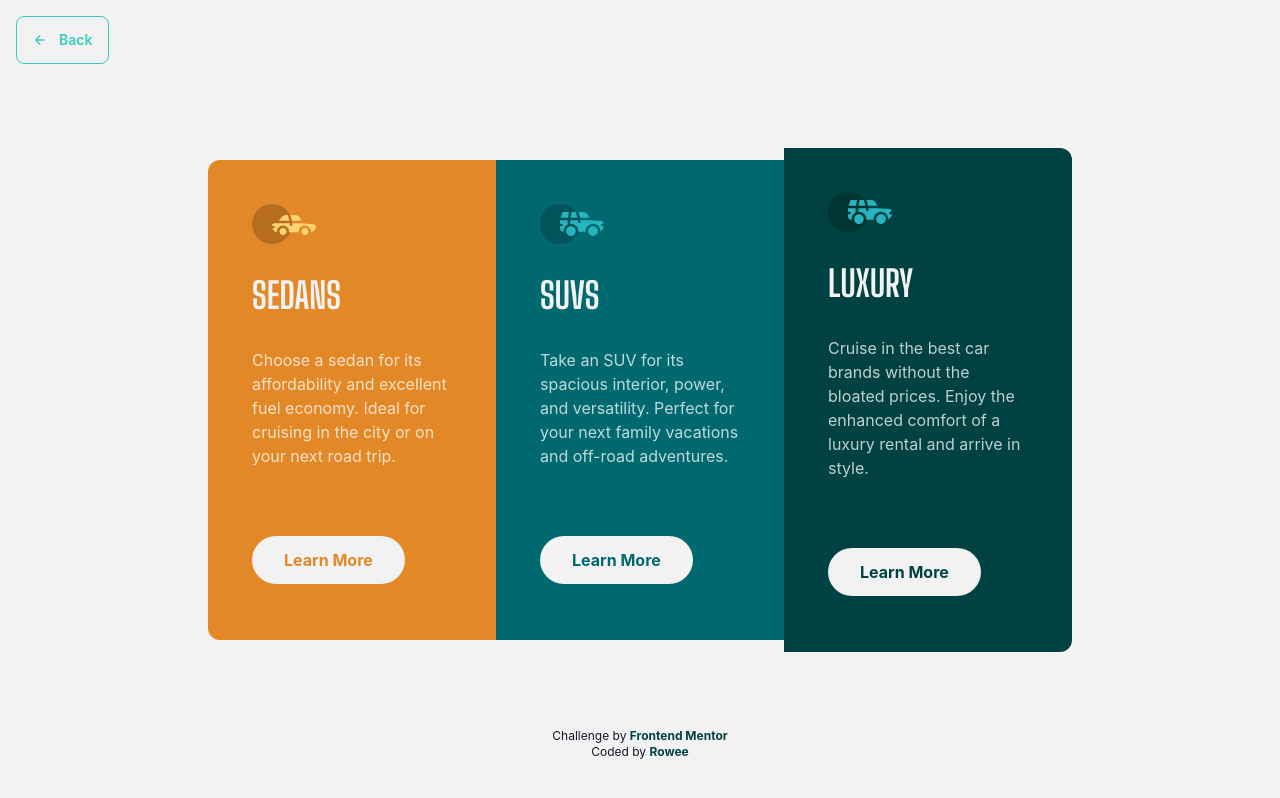
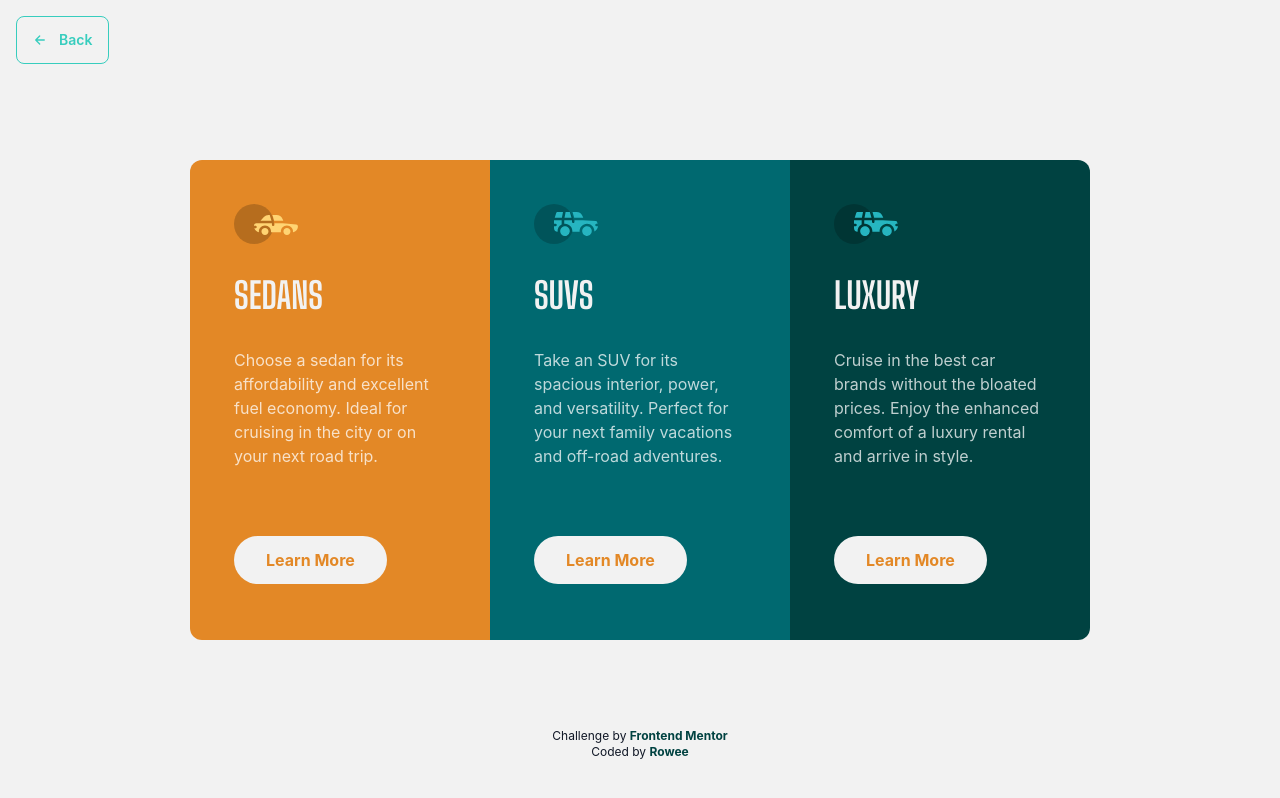
Before and after one commit to Rowee13/fem-solutions-byrowee, a React (Create React App) app: page /fem-3col-card in a window 1280 px wide. Built offline with nearby package versions, Linux system fonts and the light colour scheme; a web font is replaced by a local one.

Commit message:
fix UI of fem challenge 06 - 3 column card

```diff
--- a/src/pages/fem-solutions/Fem3ColCard.jsx
+++ b/src/pages/fem-solutions/Fem3ColCard.jsx
@@ -9,52 +9,50 @@ import {
 
 //-------------------------------------------------------------------
 
+const ColumnCard = ({ columnTitle, description, icon, bgColor, borderRd }) => (
+  <div
+    className={`w-11/12 xs:w-[300px]  text-fem-06-primary-color p-11 ${borderRd} ${bgColor}`}
+  >
+    <img src={icon} alt="icon-sedan" />
+    <h1 className="font-bigshoulder font-extrabold text-4xl uppercase py-8">
+      {columnTitle}
+    </h1>
+    <p className="text-fem-06-secondary-color pb-14">{description}</p>
+    <button className="bg-fem-06-primary-color text-fem-06-orange font-bold px-8 py-3 rounded-full hover:bg-transparent hover:border-2 hover:border-fem-06-primary-color hover:text-fem-06-primary-color my-3">
+      Learn More
+    </button>
+  </div>
+);
+
 const Fem3ColCard = () => {
   return (
     <div className="flex relative bg-fem-06-primary-color h-full py-20 lg:py-0 lg:h-screen w-screen justify-center items-center text-gray-900 overflow-hidden">
-      <div className="flex flex-col lg:flex-row items-center">
-        <div className="w-10/12 md:w-5/12 lg:w-72 bg-fem-06-orange text-fem-06-primary-color p-11 rounded-t-xl lg:rounded-l-xl lg:rounded-r-none">
-          <img src={fem3colIconSedan} alt="icon-sedan" />
-          <h1 className="font-bigshoulder font-extrabold text-4xl uppercase py-8">
-            Sedans
-          </h1>
-          <p className="text-fem-06-secondary-color pb-14">
-            Choose a sedan for its affordability and excellent fuel economy.
-            Ideal for cruising in the city or on your next road trip.
-          </p>
-          <button className="bg-fem-06-primary-color text-fem-06-orange font-bold px-8 py-3 rounded-full hover:bg-transparent hover:border-2 hover:border-fem-06-primary-color hover:text-fem-06-primary-color my-3">
-            Learn More
-          </button>
-        </div>
-
-        <div className="w-10/12 md:w-5/12 lg:w-72 bg-fem-06-dark-cyan1 text-fem-06-primary-color p-11">
-          <img src={fem3colIconSuvs} alt="icon-suvs" />
-          <h1 className="font-bigshoulder font-extrabold text-4xl uppercase py-8">
-            Suvs
-          </h1>
-          <p className="text-fem-06-secondary-color pb-14">
-            Take an SUV for its spacious interior, power, and versatility.
-            Perfect for your next family vacations and off-road adventures.
-          </p>
-          <button className="bg-fem-06-primary-color text-fem-06-dark-cyan1 font-bold px-8 py-3 rounded-full hover:bg-transparent hover:border-2 hover:border-fem-06-primary-color hover:text-fem-06-primary-color hover:translate-0 my-3">
-            Learn More
-          </button>
-        </div>
-
-        <div className="w-10/12 md:w-5/12 lg:w-72 bg-fem-06-dark-cyan2 text-fem-06-primary-color p-11 rounded-b-xl lg:rounded-r-xl lg:rounded-l-none">
-          <img src={fem3colIconLuxury} alt="icon-suvs" />
-          <h1 className="font-bigshoulder font-extrabold text-4xl uppercase py-8">
-            Luxury
-          </h1>
-          <p className="text-fem-06-secondary-color pb-14">
-            Cruise in the best car brands without the bloated prices. Enjoy the
-            enhanced comfort of a luxury rental and arrive in style.
-          </p>
-          <button className="bg-fem-06-primary-color text-fem-06-dark-cyan2 font-bold px-8 py-3 rounded-full hover:bg-transparent hover:border-2 hover:border-fem-06-primary-color hover:text-fem-06-primary-color my-3">
-            Learn More
-          </button>
-        </div>
-      </div>
+      {/* == challenge solution == */}
+      <main className="flex flex-col lg:flex-row items-center">
+        <ColumnCard
+          columnTitle="Sedans"
+          description="Choose a sedan for its affordability and excellent fuel economy.
+            Ideal for cruising in the city or on your next road trip."
+          icon={fem3colIconSedan}
+          bgColor="bg-fem-06-orange"
+          borderRd="rounded-t-xl lg:rounded-l-xl lg:rounded-r-none"
+        />
+        <ColumnCard
+          columnTitle="Suvs"
+          description="Take an SUV for its spacious interior, power, and versatility.
+            Perfect for your next family vacations and off-road adventures."
+          icon={fem3colIconSuvs}
+          bgColor="bg-fem-06-dark-cyan1"
+        />
+        <ColumnCard
+          columnTitle="Luxury"
+          description="Cruise in the best car brands without the bloated prices. Enjoy the
+            enhanced comfort of a luxury rental and arrive in style."
+          icon={fem3colIconLuxury}
+          bgColor="bg-fem-06-dark-cyan2"
+          borderRd="rounded-b-xl lg:rounded-r-xl lg:rounded-l-none"
+        />
+      </main>
 
       {/* == back to homepage button == */}
       <Link
--- a/tailwind.config.js
+++ b/tailwind.config.js
@@ -99,7 +99,6 @@ module.exports = {
           "url('./assets/fem-04/pattern-background-desktop.svg')",
         "fem-ordersumbg-mobile":
           "url('./assets/fem-04/pattern-background-mobile.svg')",
-        "fem-stats-hero": "url('./assets/fem-05/stats-hero-image.jpg')",
         "fem-introbg-desktop": "url('./assets/fem-07/bg-intro-desktop.png')",
         "fem-introbg-mobile": "url('./assets/fem-07/bg-intro-mobile.png')",
         "fem-interactive-card-front":
```
